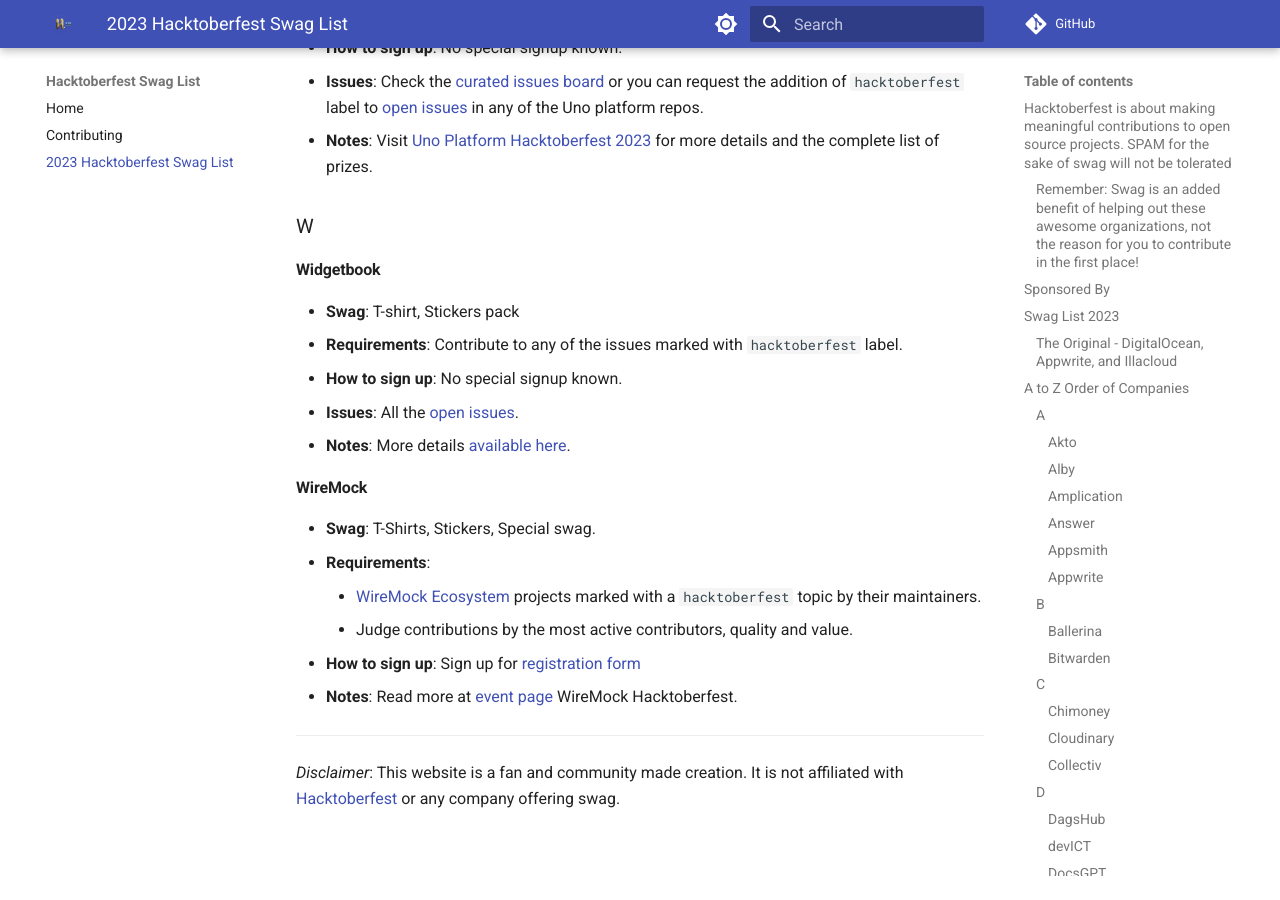
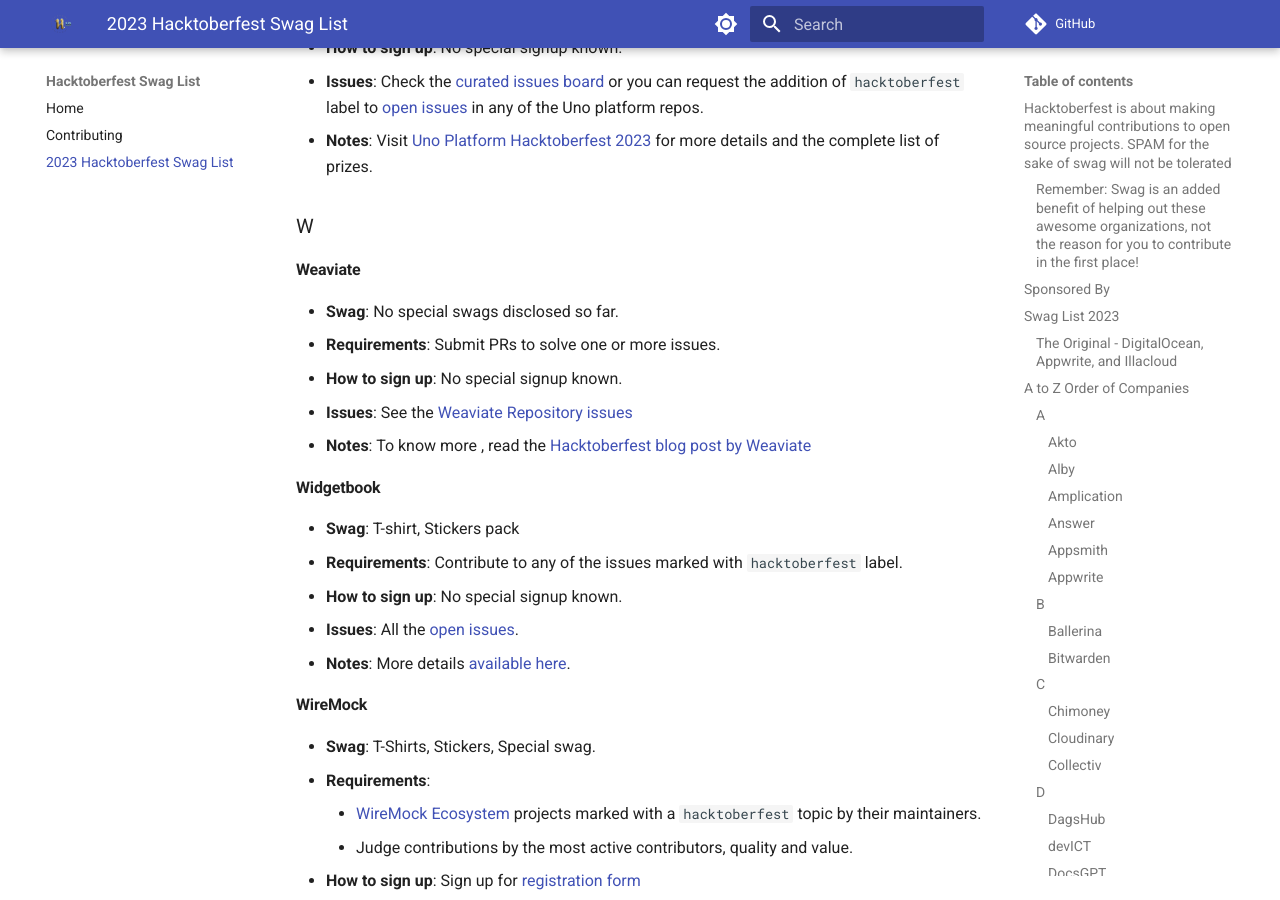
Before and after one commit to crweiner/hacktoberfest-swag-list, an MkDocs documentation site: the page built from docs/list.md, in a window 1280 px wide and 900 px high, scrolled down 13435 px. Built offline with MkDocs 1.6.1 and Material for MkDocs 9.7.7, drawn with Linux system fonts in a browser that asks for light colours; plug-ins that fetch from the network failed and are left out; comment, search, counter and statistics services are not loaded.

Commit message:
Added Weaviate in the list (#777)
* addweaviate

* Small update to Weaviate

---------

Co-authored-by: Chandler Weiner <chandler@chandlerweiner.com>

```diff
--- a/docs/list.md
+++ b/docs/list.md
@@ -439,6 +439,14 @@
 
 ### W
 
+#### **Weaviate**
+
+- **Swag**: No special swags disclosed so far.
+- **Requirements**: Submit PRs to solve one or more issues.
+- **How to sign up**: No special signup known.
+- **Issues**: See the [Weaviate Repository issues](https://github.com/weaviate/weaviate/issues)
+- **Notes**: To know more , read the [Hacktoberfest blog post by Weaviate](https://weaviate.io/blog/hacktoberfest-2023)
+
 #### **Widgetbook**
 
 - **Swag**: T-shirt, Stickers pack
```
